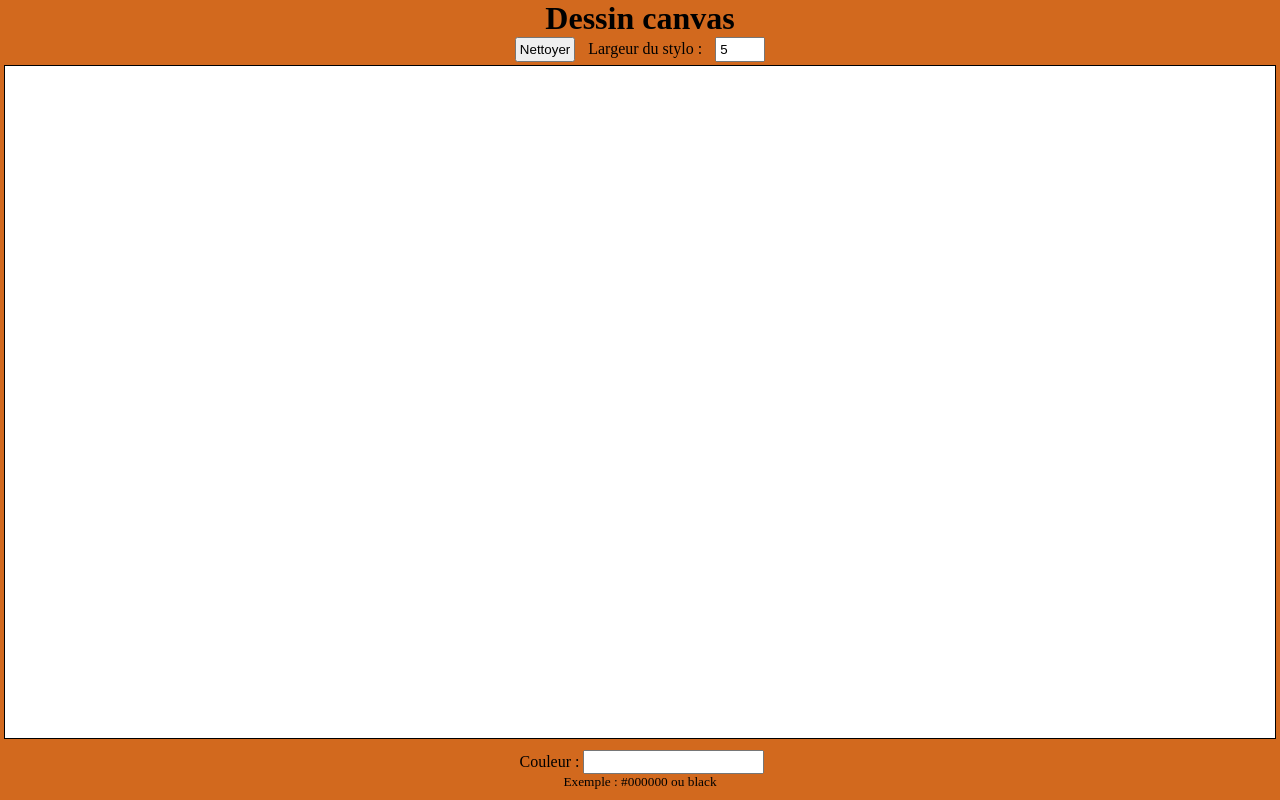
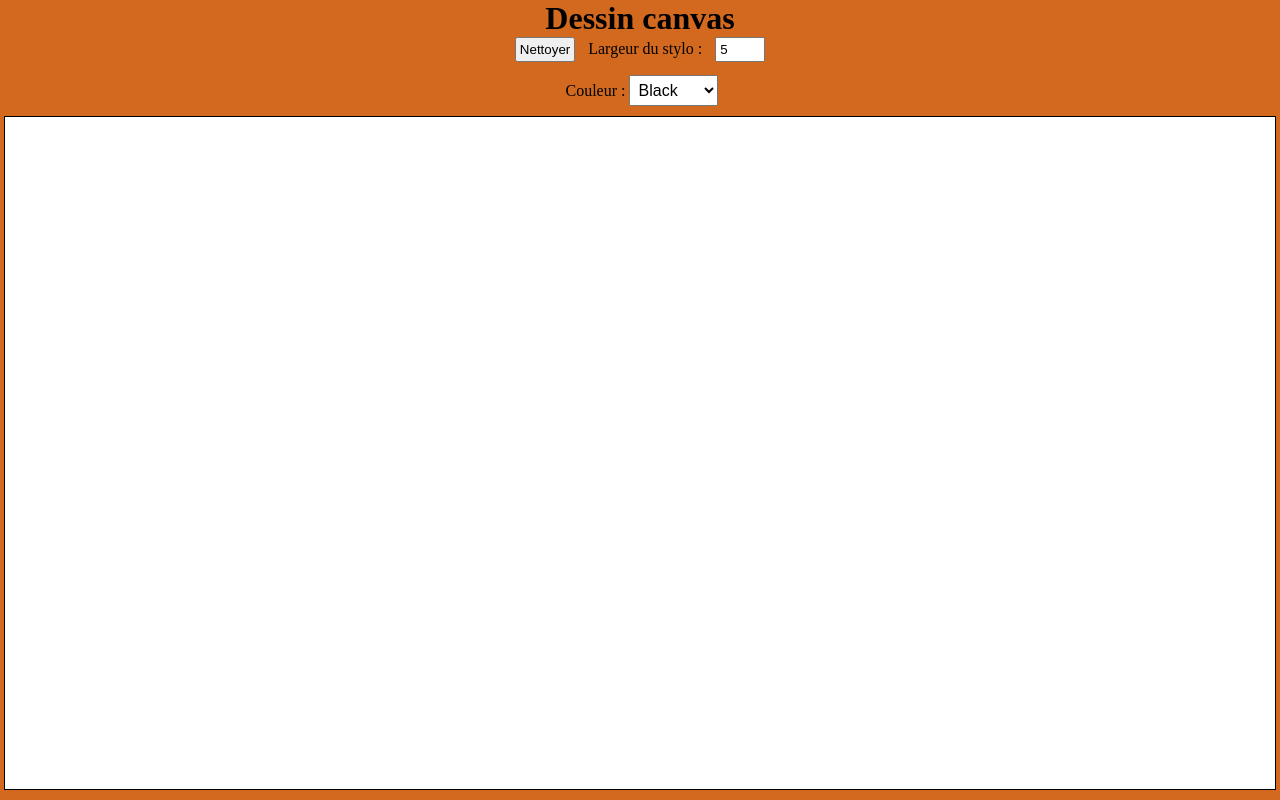
Before and after one commit to tosbas/canvas-draw-area, a plain HTML site: page index.html in a window 1280 px wide. Drawn offline with Linux system fonts and the light colour scheme.

Commit message:
remplacer input par select

```diff
--- a/CSS/style.css
+++ b/CSS/style.css
@@ -45,11 +45,18 @@ div {
 }
 
 #colorSelect {
-    position: absolute;
-    bottom: 0vh;
-    width: 100vw;
     background-color: chocolate;
     padding: 10px;
     display: flex;
     flex-direction: column;
 }
+
+#colorSelect>div {
+    display: flex;
+    align-items: center;
+}
+
+#color {
+    padding: 5px;
+    font-size: 16px;
+}
--- a/index.html
+++ b/index.html
@@ -20,10 +20,18 @@
   <div id="colorSelect">
     <div>
       <p>Couleur :</p>
-      <input id="color" type="text">
+      <select id="color">
+        <option>Black</option>
+        <option>Red</option>
+        <option>Blue</option>
+        <option>Aqua</option>
+        <option>Fuchsia</option>
+        <option>Gray</option>
+        <option>Green</option>
+        <option>Lime</option>
+        <option>Maroon</option>
+      </select>
     </div>
-    <div id="ex"><small>Exemple : #000000 ou black</small></div>
-
   </div>
 
   <canvas></canvas>
@@ -32,4 +40,8 @@
 
 <script src="main.js"></script>
 
+
+
 </html>
+
+<!-- Tu aime bien ce que je fais ? soutient moi sur github ! ^^ -->
--- a/main.js
+++ b/main.js
@@ -35,11 +35,11 @@
 
         ctx.lineWidth = penSize.value;
         ctx.lineCap = "round";
-        ctx.lineTo(e.clientX - 5, e.clientY - 65);
+        ctx.lineTo(e.clientX - 5, e.clientY - 120);
         ctx.strokeStyle = color.value;
         ctx.stroke();
         ctx.beginPath();
-        ctx.moveTo(e.clientX - 5, e.clientY - 65);
+        ctx.moveTo(e.clientX - 5, e.clientY - 120);
     }
 
     // Fin de dessin
@@ -98,11 +98,11 @@
 
         ctx.lineWidth = penSize.value;
         ctx.lineCap = "round";
-        ctx.lineTo(e.changedTouches[0].clientX - 5, e.changedTouches[0].clientY - 65);
+        ctx.lineTo(e.changedTouches[0].clientX - 5, e.changedTouches[0].clientY - 120);
         ctx.strokeStyle = color.value;
         ctx.stroke();
         ctx.beginPath();
-        ctx.moveTo(e.changedTouches[0].clientX - 5, e.changedTouches[0].clientY - 65);
+        ctx.moveTo(e.changedTouches[0].clientX - 5, e.changedTouches[0].clientY - 120);
 
     }
 
```
